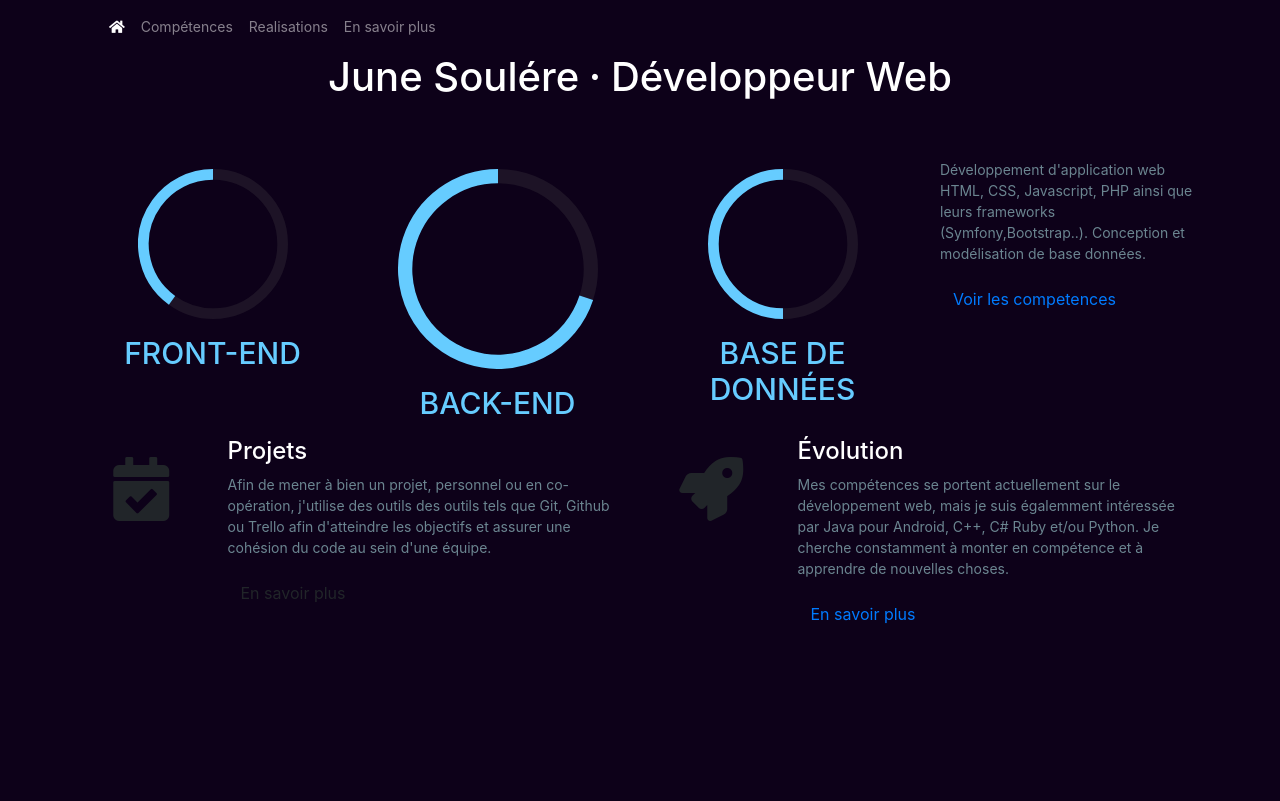
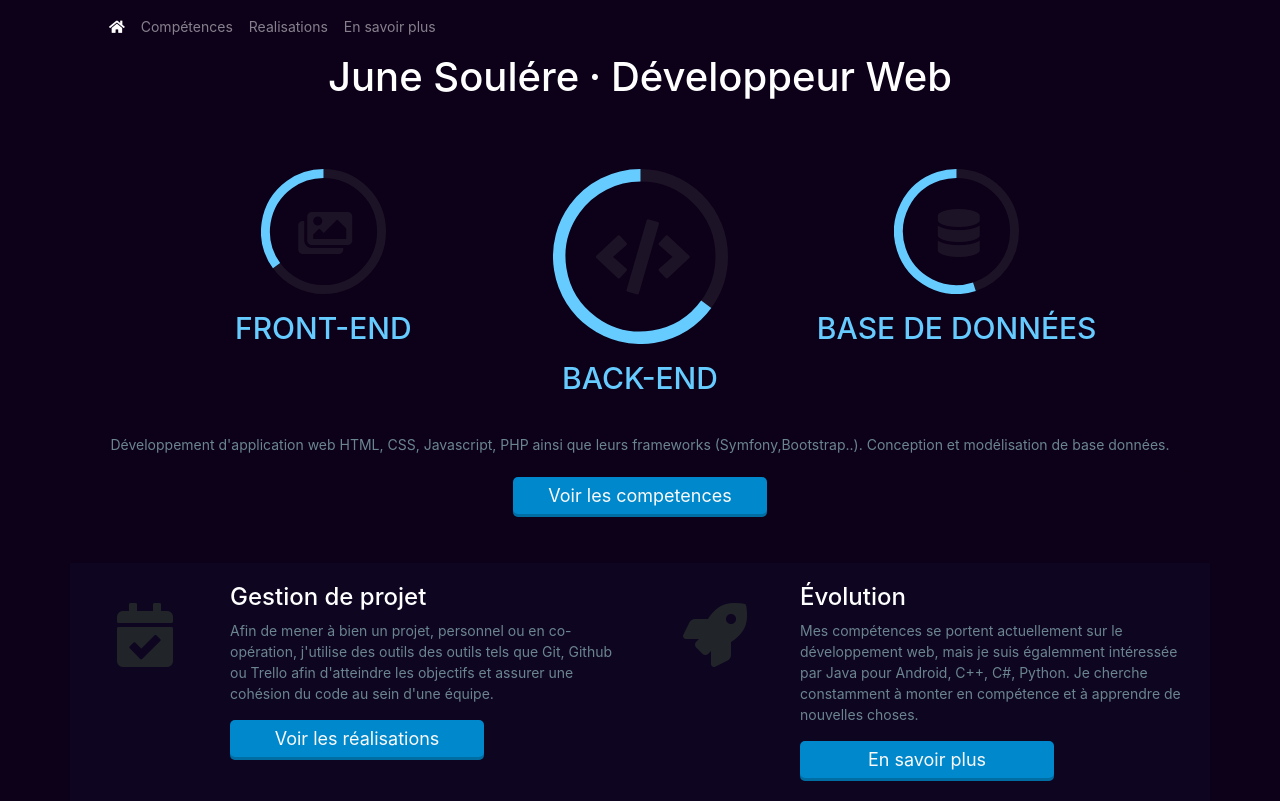
Before and after one commit to June-So/V3-June-So.github.io, a plain HTML site: page index.html in a window 1280 px wide. Drawn offline with Linux system fonts and the light colour scheme.

Commit message:
Mise en forme de la page d'accueil

```diff
--- a/asset/css/style.css
+++ b/asset/css/style.css
@@ -54,12 +54,13 @@ strong{
 }
 
 .row-index-l{
-  height: 41%;
+  /*height: 41%;*/
   padding-top: 50px;
 }
 
 .row-index-md{
-  height: 32%;
+  /*height: 32%;*/
+  padding-top: 30px;
 }
 
 /* Liste */
@@ -68,51 +69,6 @@ strong{
     margin: 20px 0px;
 }
 
-.icon-test{
-  width: 30%;
-  height: 0;
-  padding-bottom: 30%;
-  float: left;
-  background: transparent url(../img/stat-icons.png) 0 0 no-repeat;
-  max-width: 80px;
-  max-height: 80px;
-}
-
-/* -- Barre jauge competences principales */
-.stat-name{
-  color: #fff;
-  padding-left: 8px;
-}
-
-.info-container{
-  width: 100%;
-}
-
-.stat-bar-container{
-  line-height: 1em;
-  width: 100%;
-}
-
-.stat-bar-bg{
-  background-color: #3a2d57;
-  float: left;
-  position: relative;
-  width: 6%;
-  height: 8px;
-  margin-left: 2%;
-}
-
-
-.stat-bar-progress {
-  background-color: #a27ce7;
-  box-shadow: 0 0 16px #a27ce7;
-  height: 100%;
-}
-
-.stat-bar-progress .filled{
-  background-color: #a27ce7;
-  box-shadow: 0 0 16px #a27ce7;
-}
 
 /* -- Style de bloc */
 .bloc-text{
@@ -170,6 +126,18 @@ strong{
     /*box-shadow: 0 0 16px #a27ce7;*/
 }
 
+.icon-xl{
+  left: 114px;
+  font-size: 75px;
+  top: 60px;
+}
+
+.icon-md{
+  right: 86px;
+  font-size: 48px;
+  top: 50px;
+}
+
 .icon-python{
   left: 115px;
 }
@@ -203,3 +171,85 @@ strong{
 .c-dark{
   color: #1d1326;
 }
+
+/* bouton */
+.button.button-primary:hover, .button.button-primary:focus {
+    background: #006da3;
+    color: #fafafa;
+}
+.button-small.button-primary, .button-small.button-info, .button-small.button-success, .button-small.button-warning, .button-small.button-danger, .button-small.button-inverse {
+    box-shadow: inset 0 -2px 0 0 rgba(0, 0, 0, 0.2);
+}
+.button:hover {
+    text-decoration: none;
+}
+.button.button-primary {
+    background: #0088cc;
+    color: #fafafa;
+}
+.button:hover, .button:focus {
+    background: #e6e6e6;
+    color: #222;
+}
+.button.button-primary, .button.button-info, .button.button-success, .button.button-warning, .button.button-danger, .button.button-inverse {
+    box-shadow: inset 0 -3px 0 0 rgba(0, 0, 0, 0.2);
+}
+.buttons .button {
+    margin: 0 5px 5px 0;
+}
+a:hover {
+    text-decoration: underline;
+}
+a:active, a:hover {
+    outline-width: 0;
+}
+.button-inline {
+    display: inline-block;
+    vertical-align: middle;
+}
+.button-small {
+    height: 30px;
+    padding: 0 10px;
+    border-radius: 4px;
+    box-shadow: inset 0 -2px 0 0 rgba(0, 0, 0, 0.15);
+    font-size: 14px;
+    line-height: 28px;
+}
+.button {
+    width: 254px;
+    /*display: block;*/
+    text-align: center;
+    cursor: pointer;
+    border: none;
+    height: 40px;
+    padding: 0 14px;
+    border-radius: 5px;
+    box-shadow: inset 0 -3px 0 0 rgba(0, 0, 0, 0.15);
+    font-size: 18px;
+    line-height: 37px;
+    -webkit-transition-property: background-color;
+    -webkit-transition-duration: 0.2s;
+    -webkit-transition-timing-function: linear;
+    -moz-transition-property: background-color;
+    -moz-transition-duration: 0.2s;
+    -moz-transition-timing-function: linear;
+    -ms-transition-property: background-color;
+    -ms-transition-duration: 0.2s;
+    -ms-transition-timing-function: linear;
+    -o-transition-property: background-color;
+    -o-transition-duration: 0.2s;
+    -o-transition-timing-function: linear;
+    transition-property: background-color;
+    transition-duration: 0.2s;
+    transition-timing-function: linear;
+    background: #fafafa;
+    color: #222;
+}
+a {
+    color: #0088cc;
+    text-decoration: none;
+}
+a {
+    background-color: transparent;
+    -webkit-text-decoration-skip: objects;
+}
--- a/asset/js/skills.js
+++ b/asset/js/skills.js
@@ -26,8 +26,8 @@ $(document).ready(function(){
   skillProgress('MYSQL',80);
   skillProgress('PYTHON',10);
 
-  skillProgress('BACKEND',70,200.0);
-  skillProgress('FRONTEND',40,150.0);
-  skillProgress('DATABASE',50,150.0);
+  skillProgress('FRONTEND',35,125.0);
+  skillProgress('BACKEND',65,175.0);
+  skillProgress('DATABASE',55,125.0);
 
 });
--- a/index.html
+++ b/index.html
@@ -38,12 +38,12 @@
   </div>
 
   <div class="row row-index-l">
-    <div class="col-md-9">
+    <div class="offset-md-1 col-md-10">
       <div class="row">
         <div class="col">
           <div class="listLanguages">
             <div class="skill-FRONTEND">
-              <div class="btn-skill"><i class=""></i></div>
+              <div class="btn-skill"><i class="icon icon-md fas fa-images"></i></div>
             </div>
             <h2>FRONT-END</h2>
           </div>
@@ -51,7 +51,7 @@
         <div class="col">
           <div class="listLanguages">
             <div class="skill-BACKEND">
-              <div class="btn-skill"><i class=""></i></div>
+              <div class="btn-skill"><i class="icon icon-xl fas fa-code"></i></div>
             </div>
             <h2>BACK-END</h2>
           </div>
@@ -59,49 +59,48 @@
         <div class="col">
           <div class="listLanguages">
             <div class="skill-DATABASE">
-              <div class="btn-skill"><i class=""></i></div>
+              <div class="btn-skill"><i class="icon icon-md fas fa-database"></i></div>
             </div>
             <h2>BASE DE DONNÉES</h2>
           </div>
         </div>
       </div>
     </div>
-    <div class="col-md-3">
-      <!-- <h3><i class="fa fa-code"></i> Développement</h3> -->
-      <p>Développement d'application web HTML, CSS, Javascript, PHP ainsi que leurs frameworks (Symfony,Bootstrap..). Conception et modélisation de base données. </p>
-      <a href="competence.html" class="btn text-center">Voir les competences</a>
+  </div>
+
+  <div class="row row-index-md text-center">
+    <div class="col">
+      <p>Développement d'application web HTML, CSS, Javascript, PHP ainsi que leurs frameworks (Symfony,Bootstrap..). Conception et modélisation de base données.<br/>
+        <!-- <a href="#nada" class="button button-inline button-small button-primary"><span>click me</span></a> -->
+        <hr/>
+        <a href="competence.html" class="btn button button-inline button-small button-primary">Voir les competences</a></p>
       </div>
     </div>
 
     <div class="row row-index-md">
-    <div class="col">
+      <div class="col bloc-text">
         <div class="row">
-
           <div class="col-3 big-icon">
             <i class="fa fa-calendar-check fa-4x"></i>
           </div>
-
           <div class="col-9">
-          <h3>Projets</h3>
+            <h3>Gestion de projet</h3>
             <p> Afin de mener à bien un projet, personnel ou en co-opération, j'utilise des outils des outils tels que Git, Github ou Trello afin d'atteindre les objectifs et assurer une cohésion du code au sein d'une équipe. </p>
-          <a class="btn text-center">En savoir plus</a>
+            <a href="realisations.html" class="btn button button-inline button-small button-primary">Voir les réalisations</a>
           </div>
-
         </div>
       </div>
 
-      <div class="col">
+      <div class="col bloc-text">
         <div class="row">
-
           <div class="col-3 big-icon">
             <i class="fa fa-rocket fa-4x"></i>
           </div>
           <div class="col-9">
             <h3>Évolution</h3>
-        <p> Mes compétences se portent actuellement sur le développement web, mais je suis égalemment intéressée par Java pour Android, C++, C# Ruby et/ou Python. Je cherche constamment à monter en compétence et à apprendre de nouvelles choses.</p>
-        <a href="en-savoir-plus.html" class="btn text-center">En savoir plus</a>
+            <p> Mes compétences se portent actuellement sur le développement web, mais je suis égalemment intéressée par Java pour Android, C++, C#, Python. Je cherche constamment à monter en compétence et à apprendre de nouvelles choses.</p>
+            <a href="en-savoir-plus.html" class="btn button button-inline button-small button-primary">En savoir plus</a>
           </div>
-
         </div>
       </div>
     </div>
```
Also changed, not shown: competence.html (+12 -10 lines). Lines whose indentation alone changed are shown as unchanged.
